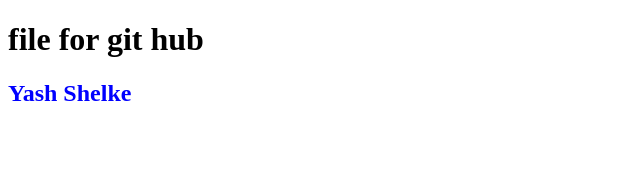
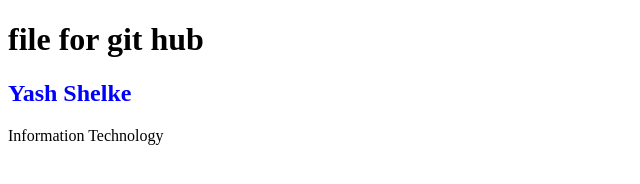
Before and after one commit to yashshelkegit/demo, a plain HTML site: page index.html in a window 1280 px wide. Shown: the whole page, without its empty margins (0-640 px from the left). Drawn offline with Linux system fonts and the light colour scheme.

Commit message:
p tag commit

```diff
--- a/index.html
+++ b/index.html
@@ -11,6 +11,7 @@
 <body>
     <h1>file for git hub</h1>
     <h2 style="color: blue;">Yash Shelke</h2>
+    <p>Information Technology</p>
 </body>
 
 </html>
```
